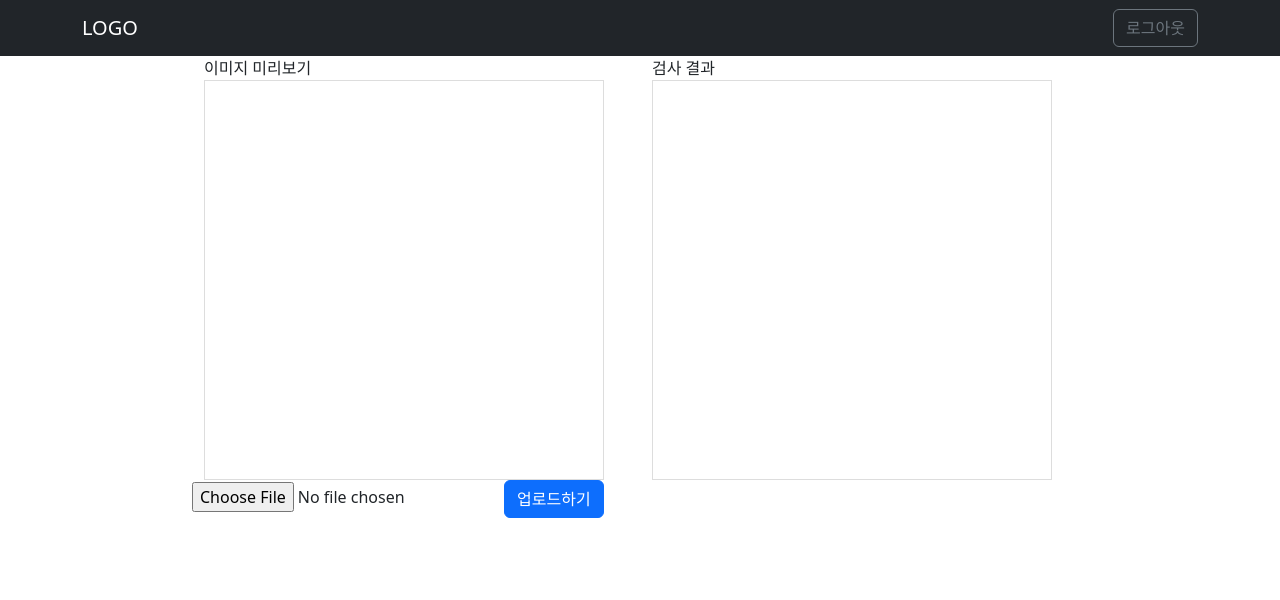
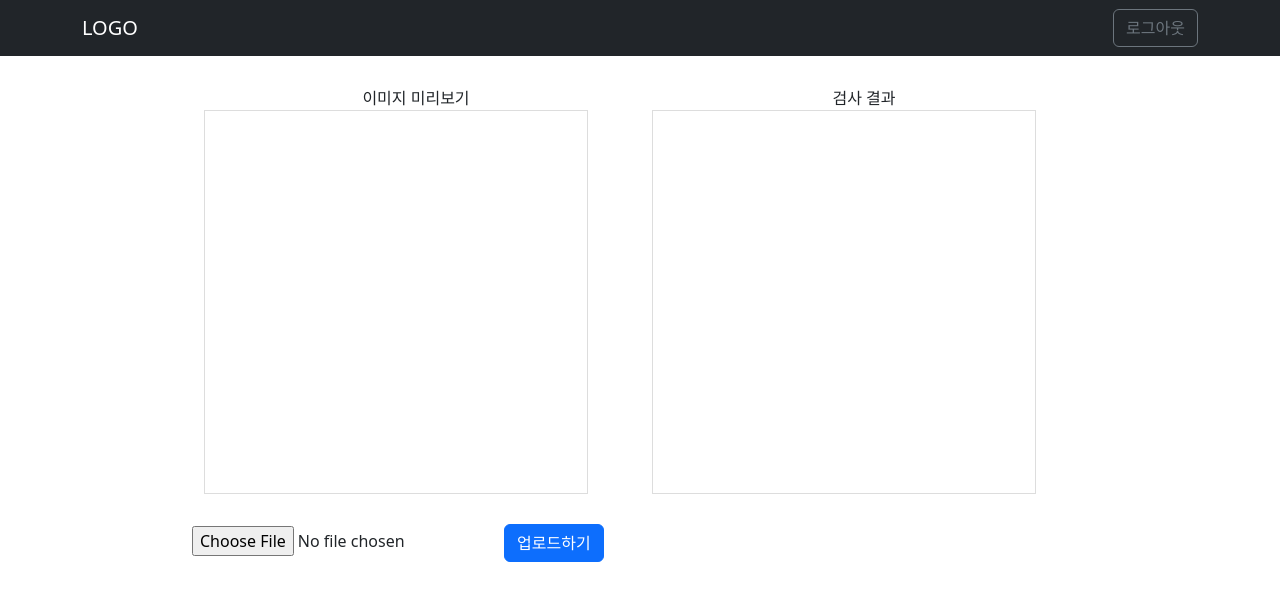
Before and after one commit to tooli38/posco_ai, a React (Create React App) app: page / in a window 1280 px wide. Shown: the top 600 px of the page. Built offline with nearby package versions, Linux system fonts and the light colour scheme; sample sign-in values are in the browser's storage.

Commit message:
imageInput에 검사 결과 모달 추가 & park 페이지 추가

```diff
--- a/package.json
+++ b/package.json
@@ -14,6 +14,9 @@
     "react-router-dom": "^6.21.1",
     "react-scripts": "5.0.1",
     "web-vitals": "^2.1.4"
+  },
+  "devDependencies": {
+    "@babel/plugin-proposal-private-property-in-object": "^1.0.0"
   },
   "scripts": {
     "start": "react-scripts start",
--- a/src/App.js
+++ b/src/App.js
@@ -4,6 +4,7 @@ import Home from './page/Home';
 import AdminHome from './page/AdminHome';
 import Login from './page/Login';
 import Signup from './page/Signup';
+import Park from './page/Park';
 
 const App = () => {
   return (
@@ -14,6 +15,7 @@ const App = () => {
           <Route path='/admin-home' element={<AdminHome />}></Route>
           <Route path='/login' element={<Login />}></Route>
           <Route path='/signup' element={<Signup />}></Route>
+          <Route path='/park' element={<Park />}></Route>
         </Routes>
       </BrowserRouter>
     </div>
--- a/src/components/ImageInput.jsx
+++ b/src/components/ImageInput.jsx
@@ -1,22 +1,26 @@
 import React, { useState } from 'react';
-import { Button, Container, Row, Col } from 'react-bootstrap';
+import { Button, Container, Row, Col, Modal, Spinner } from 'react-bootstrap';
 import 'bootstrap/dist/css/bootstrap.min.css';
 import axios from 'axios';
 
 const imageBoxStyle = {
-  width: '400px',
-  height: '400px',
+  width: '30vw',
+  height: '30vw',
+  display: 'flex',
+  justifyContent: 'center',
+  alignItems: 'center',
   border: '1px solid #ddd',
 };
 
 const imageStyle = {
-  width: '320px',
-  height: '320px',
+  width: '27vw',
+  height: '27vw',
   objectFit: 'contain',
 };
 
 function ImageInput(props) {
-  const [isUpload, setIsUpload] = useState(false);
+  const [show, setShow] = useState(false);
+  const [isLoading, setIsLoading] = useState(false);
   const [imageSrc, setImageSrc] = useState('');
   const [resImageSrc, setResImageSrc] = useState('');
   const [resImageTxt, setResImageTxt] = useState('');
@@ -29,6 +33,7 @@ function ImageInput(props) {
   const userId = JSON.parse(localStorage.getItem('user'))?.userId;
 
   const handleSubmit = async (e) => {
+    setIsLoading(true);
     e.preventDefault();
     const url = process.env.REACT_APP_IMAGE_API_URL;
     const formData = new FormData();
@@ -49,10 +54,15 @@ function ImageInput(props) {
         );
 
         let txt = '';
-        const newArr = [...new Set(data.result)];
-        for (let i = 0; i < newArr.length; i++) {
-          txt += data.result[i] + ' ';
-        }
+
+        let dogRes = data.result.some(
+          (res) => res === '핏불' || res === '불독'
+        );
+        if (dogRes)
+          txt =
+            '입마개가 필요한 견종(핏불, 불독 등)입니다. 입마개 착용후 공원 입장해주시기 바랍니다.';
+        else txt = '해당 견종은 안전한 견종입니다.';
+
         setImageData((prev) => ({
           ...prev,
           userId,
@@ -61,12 +71,15 @@ function ImageInput(props) {
           result: data.result,
         }));
         setResImageTxt(txt);
-        setIsUpload(true);
       }
     } catch (err) {
       console.error(err);
+    } finally {
+      setIsLoading(false);
+      handleShow();
     }
   };
+
   const handleImageChange = (fileBlob) => {
     const reader = new FileReader();
     reader.readAsDataURL(fileBlob);
@@ -88,10 +101,33 @@ function ImageInput(props) {
       console.log(response);
     } catch (err) {
       console.error(err);
+    } finally {
+      handleClose();
+      window.location.href = '/park';
     }
   };
+
+  const handleClose = () => setShow(false);
+  const handleShow = () => setShow(true);
   return (
     <div>
+      <Modal show={show} onHide={handleClose}>
+        <Modal.Header closeButton>
+          <Modal.Title>검식 결과</Modal.Title>
+        </Modal.Header>
+        <Modal.Body>
+          <p>{resImageTxt && resImageTxt}</p>
+        </Modal.Body>
+        <Modal.Footer>
+          <Button variant='outline-success' onClick={handleEntry}>
+            공원 입장하기
+          </Button>
+          <Button variant='secondary' onClick={handleClose}>
+            Close
+          </Button>
+        </Modal.Footer>
+      </Modal>
+
       <Container>
         <Row>
           <Col>
@@ -105,16 +141,21 @@ function ImageInput(props) {
           <Col>
             <p>검사 결과</p>
             <div style={imageBoxStyle}>
-              {resImageSrc && (
-                <img src={resImageSrc} alt='resultview' style={imageStyle} />
+              {isLoading ? (
+                <Spinner animation='border' role='status'>
+                  <span className='visually-hidden'>Loading...</span>
+                </Spinner>
+              ) : (
+                resImageSrc && (
+                  <img src={resImageSrc} alt='resultview' style={imageStyle} />
+                )
               )}
-              <p>{resImageTxt && resImageTxt}</p>
             </div>
           </Col>
         </Row>
       </Container>
 
-      <form onSubmit={handleSubmit}>
+      <form onSubmit={handleSubmit} style={{ marginTop: '30px' }}>
         <input
           type='file'
           accept='image/jpeg'
@@ -125,12 +166,6 @@ function ImageInput(props) {
           업로드하기
         </Button>
       </form>
-
-      {isUpload && (
-        <Button variant='outline-success' size='lg' onClick={handleEntry}>
-          공원 입장하기
-        </Button>
-      )}
     </div>
   );
 }
--- a/src/index.css
+++ b/src/index.css
@@ -25,4 +25,5 @@ h5,
 h6,
 p {
   margin: 0 !important;
+  text-align: center;
 }
--- a/src/page/Home.jsx
+++ b/src/page/Home.jsx
@@ -1,12 +1,12 @@
-import React, { useState, useEffect } from 'react';
+import React, { useEffect, useState } from 'react';
 import Header from '../components/Header';
 import ImageInput from '../components/ImageInput';
 
 import 'bootstrap/dist/css/bootstrap.min.css';
-import { Button } from 'react-bootstrap';
 const divStyle = {
   width: '70vw',
   margin: '0 auto',
+  paddingTop: '30px',
 };
 function Home(props) {
   useEffect(() => {
--- a/src/page/Login.jsx
+++ b/src/page/Login.jsx
@@ -31,6 +31,7 @@ const inputStyle = {
 };
 function Login(props) {
   const handleSubmit = async (e) => {
+    console.log(1);
     e.preventDefault();
     const url = process.env.REACT_APP_OTHER_API_URL + '/users/login';
     const nickname = e.target.elements.nickname.value;
@@ -41,17 +42,20 @@ function Login(props) {
     };
 
     try {
+      console.log(2);
       const response = await axios.post(url, JSON.stringify(body), {
         headers: {
           'Content-Type': 'application/json',
         },
       });
+      console.log(response);
       if (response.status === 200) {
         const data = response.data;
         const user = {
           userId: data.userId,
           nickname: nickname,
         };
+        console.log(3);
         window.localStorage.setItem('user', JSON.stringify(user));
         alert('로그인이 되었습니다.');
         if (data.role === 1) {
--- /dev/null
+++ b/src/page/Park.jsx
@@ -0,0 +1,19 @@
+import React from 'react';
+const divStyle = {
+  width: '70vw',
+  margin: '0 auto',
+};
+
+function Park(props) {
+  return (
+    <div style={divStyle}>
+      <img
+        src='https://helios-i.mashable.com/imagery/articles/07CIEf4aHNEhXeK7MSpNYt5/hero-image.fill.size_1248x702.v1648747007.jpg'
+        alt='강아지가 산책하고 있는 공원'
+      />
+      <p>행복한 산책 되세요~</p>
+    </div>
+  );
+}
+
+export default Park;
```
